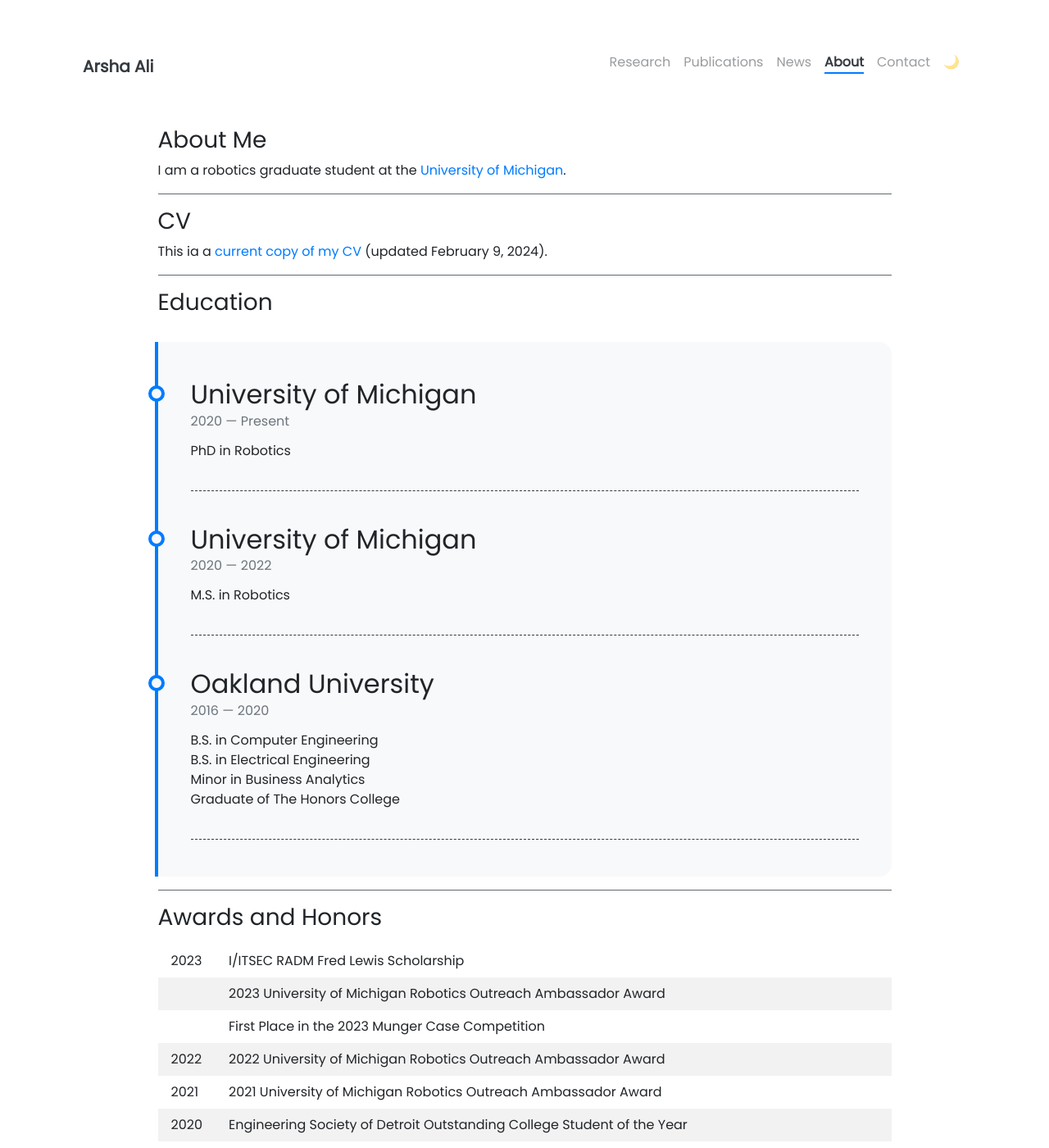
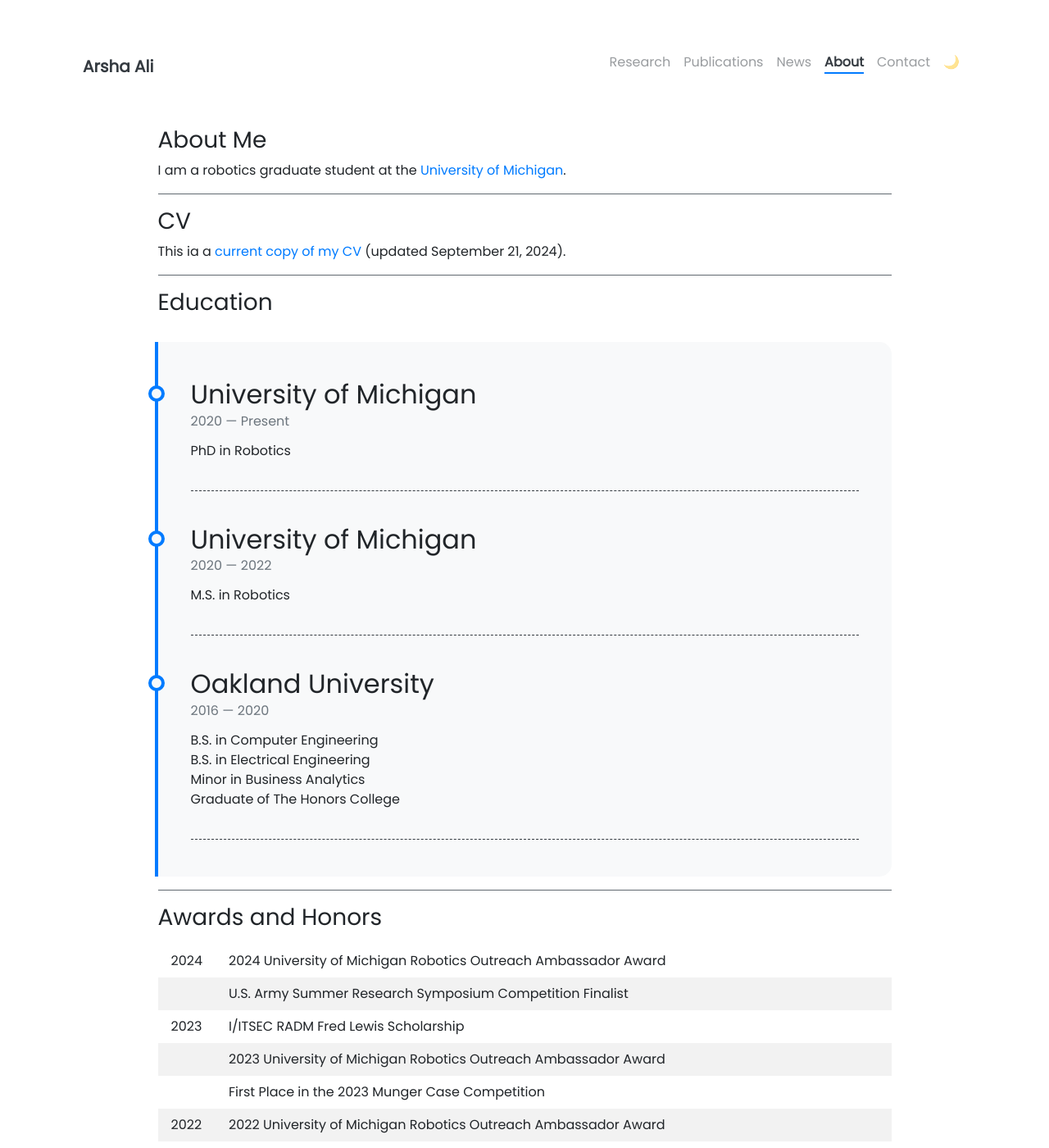
Before and after one commit to arshaali/arshaali.github.io, a Jekyll site: the page built from pages/about.md, in a window 1280 px wide and 1400 px high. Shown: the whole window at 82% size. Built offline with Jekyll 4.4.1, drawn with Linux system fonts in a browser that asks for light colours; nearby versions of some CDN libraries.

Commit message:
Update about.md

```diff
--- a/pages/about.md
+++ b/pages/about.md
@@ -13,7 +13,7 @@ I am a robotics graduate student at the [University of Michigan](https://umich.e
 
 ### CV
 
-This ia a [current copy of my CV](https://drive.google.com/file/d/1Pay5zOEfg8_QhrT5e_ezxjsAbjuNcuz-/view?usp=sharing) (updated February 9, 2024).
+This ia a [current copy of my CV](https://drive.google.com/file/d/1ojE5LlqVza866FIK1fROpDwwOCYLnuF-/view?usp=sharing) (updated September 21, 2024).
 
 ---
 
@@ -46,6 +46,8 @@ td, th {
 }
 </style>
 
+2024       | 2024 University of Michigan Robotics Outreach Ambassador Award
+           | U.S. Army Summer Research Symposium Competition Finalist
 2023       | I/ITSEC RADM Fred Lewis Scholarship
            | 2023 University of Michigan Robotics Outreach Ambassador Award
            | First Place in the 2023 Munger Case Competition
```
